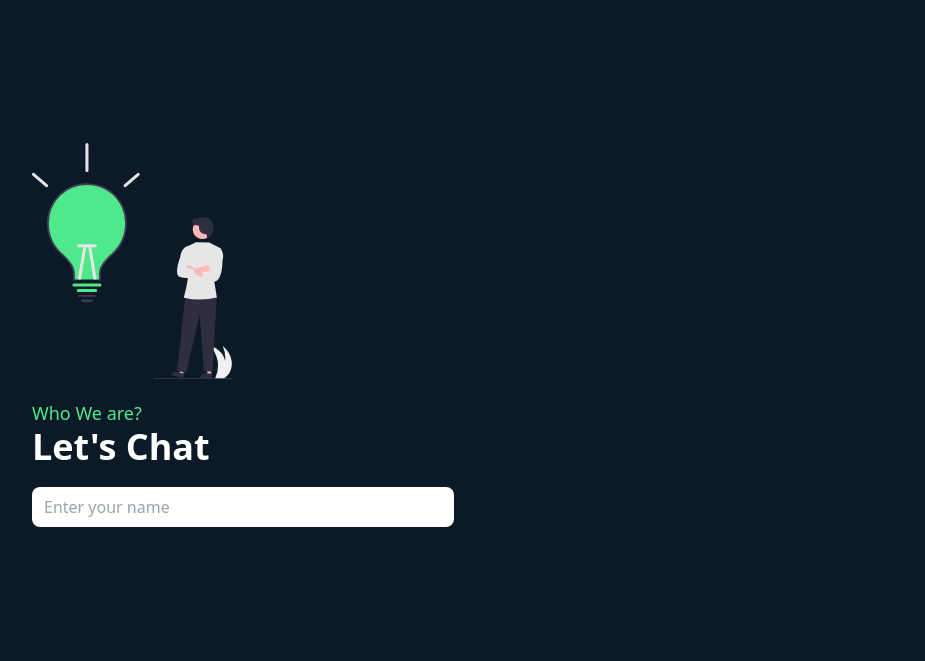
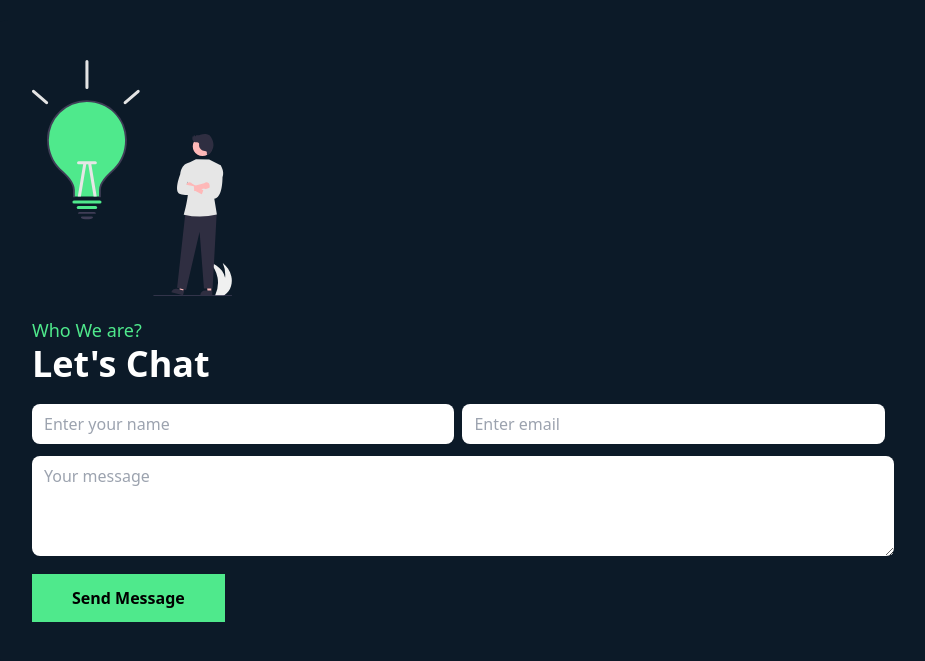
Before and after one commit to alauddindipu/tail, a website built with Vite: page index.html in a window 1280 px wide. Shown: the part 2459-3120 px from the top of the page, without its empty margins (168-1093 px from the left). Built offline with nearby package versions, Linux system fonts and the light colour scheme.

Commit message:
Contact option created

```diff
--- a/index.html
+++ b/index.html
@@ -150,8 +150,19 @@
                      Let's Chat
                 </h3>
                 <form action="" class="mt-4">
-                    <input type="text" placeholder="Enter your name" class="bg-bg-color border-zinc-700 rounded-lg px-3 py-2
+                    <div class="flex">
+                        <input type="text" placeholder="Enter your name" class="bg-bg-color border-zinc-700 rounded-lg px-3 py-2
                     w-[47%] md:w-[48%] mb-3 mr-2">
+                    <input type="email" placeholder="Enter email" class="bg-bg-color border-zinc-700 rounded-lg px-3 py-2
+                    w-[47%] md:w-[48%] mb-3 mr-2">
+
+                    </div>
+                    <textarea name="" placeholder="Your message" id="" class="bg-bg-color border-zinc-700
+                    rounded-lg px-3 py-2
+                    w-[98%] md:w-[98%] h-[100px] mb-3 mr-2"></textarea>
+                    <input type="submit" value="Send Message"
+                    class="bg-primary-color font-semibold inline-block
+                    px-10 py-3 hover:bg-indigo-500 hover:text-white transition-all">
                 </form>
             </div>
         </div>
```
